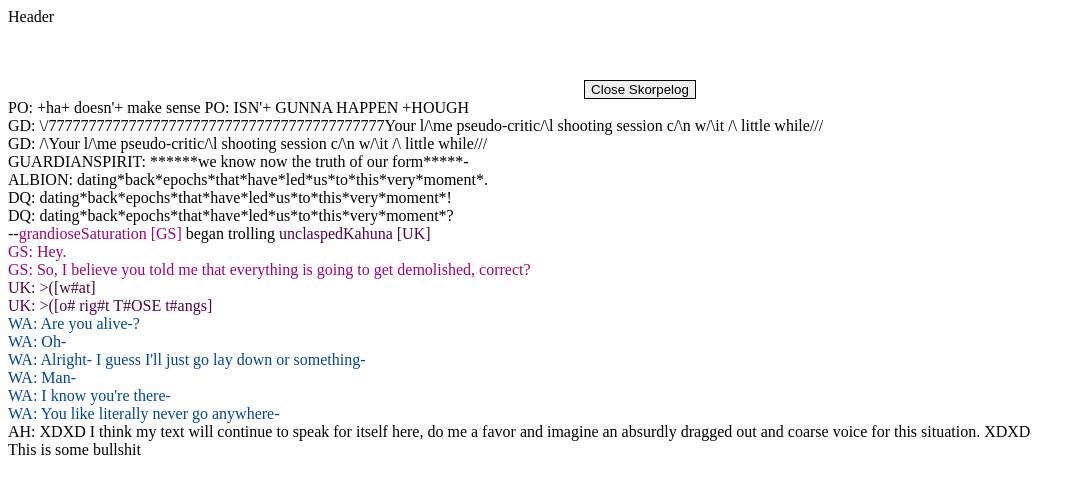
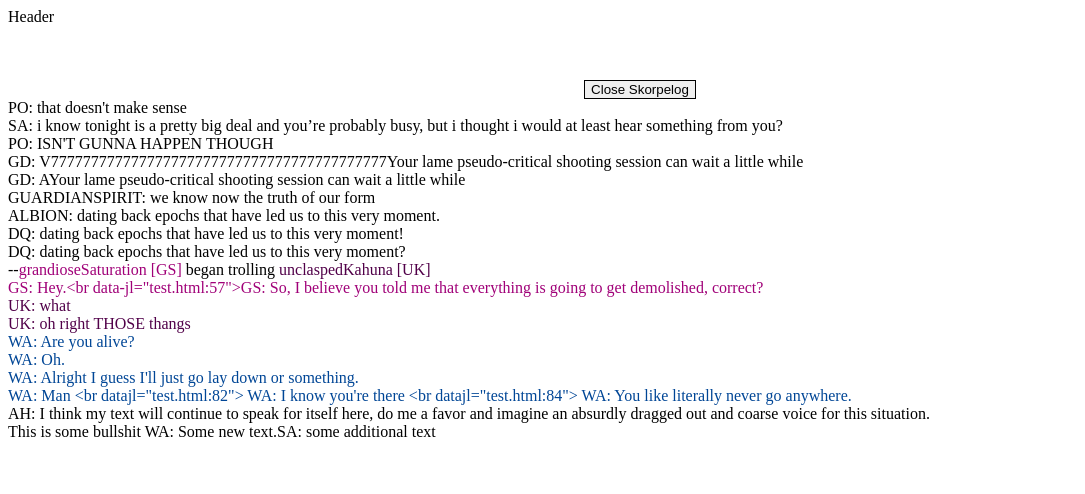
Before and after one commit to kmtenhouse/homeunstuck, a browser extension: page test.html in a window 1280 px wide. Shown: the whole page, without its empty margins (0-1085 px from the left). Drawn offline with Linux system fonts and the light colour scheme.

Commit message:
Observing the content div

```diff
--- a/content.js
+++ b/content.js
@@ -1,21 +1,31 @@
 //MAIN SCRIPT
-//Attach a mutation listener to the skorpe box (if it exists)
-setTimeout(function () {
-    var spoilerDivCollection = document.getElementsByClassName('spoiler');
-    for (div of spoilerDivCollection) {
-        if (div.classList.contains('spoiler') && div.nodeName === 'DIV') {
-            console.log("Observer firing");
-            var observer = new MutationObserver(mutationCallback);
+//Attach a mutation listener to the content tree
+var observer = new MutationObserver(function (mutations) {
+    mutations.forEach(function (mutation) {
+        if (mutation.type === 'childList') {
+            if (mutation.addedNodes.length >= 1) {
+                if (mutation.addedNodes[0].nodeName !== '#text') {
+                    observer.disconnect(); //temporarily turn off our observer because we're going to be manipulating the DOM too
+                    const mainContent = document.getElementById('content');
+                    console.log("Firing quirk fix");
+                    recurseContent(mainContent);
+                    observer.observe(targetNode, observerConfig); //reup the observer since these sites load out of order sometimes
+                }
+            }
+        }
+    });
+});
 
-            var observerOptions = {
-                childList: false,
-                attributes: true,
-                subtree: true //Omit or set to false to observe only changes to the parent node.
-            }
-            observer.observe(div, observerOptions);
-        }
-    }
-}, 1000);
+var observerConfig = {
+    subtree: true,
+    childList: true
+};
+
+// Listen to all changes to body and child nodes
+var targetNode = document.getElementById('content');
+
+observer.observe(targetNode, observerConfig);
+
 
 //DOM TRAVERSAL
 function recurseContent(element) {
@@ -81,7 +91,8 @@ function isMultiLinePesterLog(node) {
 function replaceSpanText(span, newText) {
     //last check for any url encodes!
     newText = newText
-        .replace(/\&lt\;/g,'<')
+        .replace(/\&lt\;/g, '<')
+        .replace(/&lt\;3/g, '<3')
         .replace(/\&gt\;/g, '>')
         .replace(/\&nbsp\;/g, ' ');
     let newTextNode = document.createTextNode(newText);
--- a/mutation.js
+++ b/mutation.js
@@ -7,11 +7,12 @@ function mutationCallback(mutationList, observer) {
         if (mutation.type === 'attributes' && mutation.attributeName === 'class' && !completedSubstitution) {
             mutation.target.classList.forEach(function (value, index) {
                 if (value === "open" && !completedSubstitution) {
+
                     const mainContent = document.getElementById('content');
                     console.log("Firing quirk fix");
                     recurseContent(mainContent);
-                    observer.disconnect(); //after we've substituted once, kill the observer
-                    completedSubstitution = true;
+                    //observer.disconnect(); //after we've substituted once, kill the observer
+                   // completedSubstitution = true;
                 }
             });
         }
--- a/test.html
+++ b/test.html
@@ -29,11 +29,19 @@
                             <div id="chatlogHolder">
                                 <div style="text-align: left;" id="chatlog">
                                     <span>PO: +ha+ doesn'+ make sense</span>
+                                    <br>
+                                    <span>
+                                        <span>SA: (i know tonight is a pretty big deal and you’re probably busy, but i
+                                            thought i would at least hear something from you?</span>
+                                    </spaN>
+                                    <br>
                                     <span>PO: ISN'+ GUNNA HAPPEN +HOUGH</span>
                                     <br>
-                                    <span>GD: \/777777777777777777777777777777777777777777Your l/\me pseudo-critic/\l shooting session c/\n w/\it /\ little while///</span>
+                                    <span>GD: \/777777777777777777777777777777777777777777Your l/\me pseudo-critic/\l
+                                        shooting session c/\n w/\it /\ little while///</span>
                                     <br>
-                                    <span>GD: /\Your l/\me pseudo-critic/\l shooting session c/\n w/\it /\ little while///</span>
+                                    <span>GD: /\Your l/\me pseudo-critic/\l shooting session c/\n w/\it /\ little
+                                        while///</span>
                                     <br>
                                     <span>GUARDIANSPIRIT: ******we know now the truth of our form*****-</span>
                                     <br>
@@ -94,36 +102,26 @@
     <script src="jquery.js"></script>
     <script src="mutation.js"></script>
     <script src="vastError.js"></script>
+    <script src="content.js"></script>
     <script>
-        var spoilerDiv = '';
-        var spoilerDivCollectionTwo = document.getElementsByClassName('spoiler');
-        for (div of spoilerDivCollectionTwo) {
-            if (div.classList.contains('spoiler') && div.nodeName === 'DIV') {
-                spoilerDiv = div;
-            }
-        }
-        //BUTTON CLICK
-        var button = document.getElementsByTagName('input')[0];
 
-        button.addEventListener('click', function () {
-            if (this.classList.contains('closed')) {
-                console.log("Opening");
-                this.classList.remove('closed');
-                this.classList.add('open');
+        // Let's add a sample node to see what the MutationRecord looks like
+        setTimeout(function () {
+            var newSpan = $('<span>');
+            newSpan.text('WA: Some new text-');
+            newSpan.attr('id', 'mutagen');
+            $('#chatlog').append(newSpan);
+        }, 2000);
 
-                spoilerDiv.classList.remove('closed');
-                spoilerDiv.classList.add('open');
-            }
-            else {
-                console.log("Closing");
-                this.classList.remove('open');
-                this.classList.add('closed');
-                spoilerDiv.classList.remove('open');
-                spoilerDiv.classList.add('closed');
-            }
-        });
+        setTimeout(function () {
+            var newSpan = $('<span>');
+            newSpan.text('SA: (some additional text)');
+            newSpan.attr('id', 'mutagenTwo');
+            $('#chatlog').append(newSpan);
+        }, 4000);
+
     </script>
-    <script src="content.js"></script>
+
 
 </body>
 
--- a/vastError.js
+++ b/vastError.js
@@ -17,6 +17,9 @@ function fixQuirk(span) {
         case "WA":
             fixLaivan(span);
             break;
+        case "BLUE GUY":
+            fixLaivan(span);
+            break;
         case "AH":
             fixArcjec(span);
             break;
@@ -29,6 +32,9 @@ function fixQuirk(span) {
         case "PO":
             fixTaz(span);
             break;
+        case "PD":
+            fixSerpaz(span);
+            break;
         case "GUARDIANSPIRIT":
             fixGuardianSpirit(span);
             break;
@@ -37,6 +43,9 @@ function fixQuirk(span) {
             break;
         case "DISMAS":
             fixDismas(span);
+            break;
+        case "SA":
+            fixSovara(span);
             break;
         default:
             break;
@@ -53,7 +62,6 @@ function allCapsWords(str) {
     return fixedWords.join(' ');
 }
 
-
 function fixMurrit(span) {
     let newText = span.innerText
         .replace(/(\#(?=[A-Z]))/g, 'H')
@@ -67,6 +75,7 @@ function fixMurrit(span) {
 
 function fixLaivan(span) {
     let newText = span.innerText
+        .replace(/\-$/, '.')
         .replace(/\-/g, '');
 
     replaceSpanText(span, newText);
@@ -115,3 +124,15 @@ function fixDismas(span) {
 
     replaceSpanText(span, newText);
 }
+
+function fixSerpaz(span) {
+    span.setAttribute("style", 'font-family: "courier", "monospace";');
+}
+
+function fixSovara(span) {
+    let newText = span.innerText
+    .replace(/^SA:\s\(/, 'SA: ')
+    .replace(/\)$/, '');
+    replaceSpanText(span, newText);
+    span.setAttribute('style', 'font-style: normal');
+}
```
